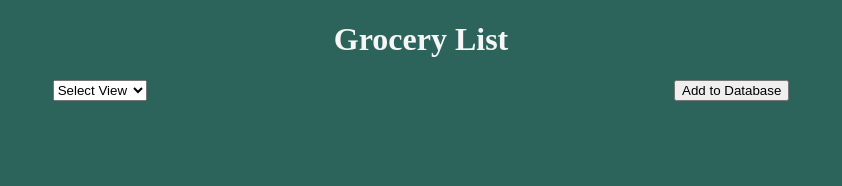
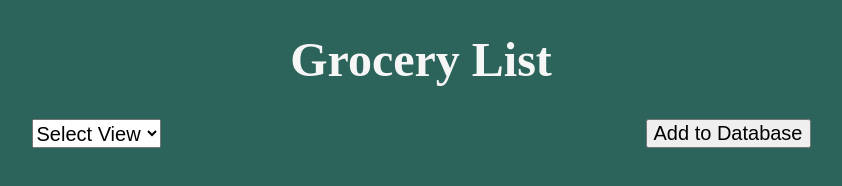
Before and after one commit to ikari4/grocery-list, a website: page index.html in a window 1280 px wide. Shown: the whole page, without its empty margins (219-1061 px from the left). Drawn offline with Linux system fonts and the light colour scheme.

Commit message:
larger font

```diff
--- a/styles.css
+++ b/styles.css
@@ -1,7 +1,8 @@
 
 body {
-    background-color: #2c645b;
+    background-color: hsl(170, 39%, 28%);
     color: #f6f6f6;
+    font-size: 24px;
 }
 
 h1 {
@@ -20,6 +21,14 @@ h1 {
     justify-content: space-around;
 }
 
+#dropdownId {
+    font-size: 20px;
+}
+
+#addToDatabase {
+    font-size: 20px;
+}
+
 ul {
     list-style-type: none;  /* removes bullets */
     padding-left: 0;        /* removes left indentation */
```
